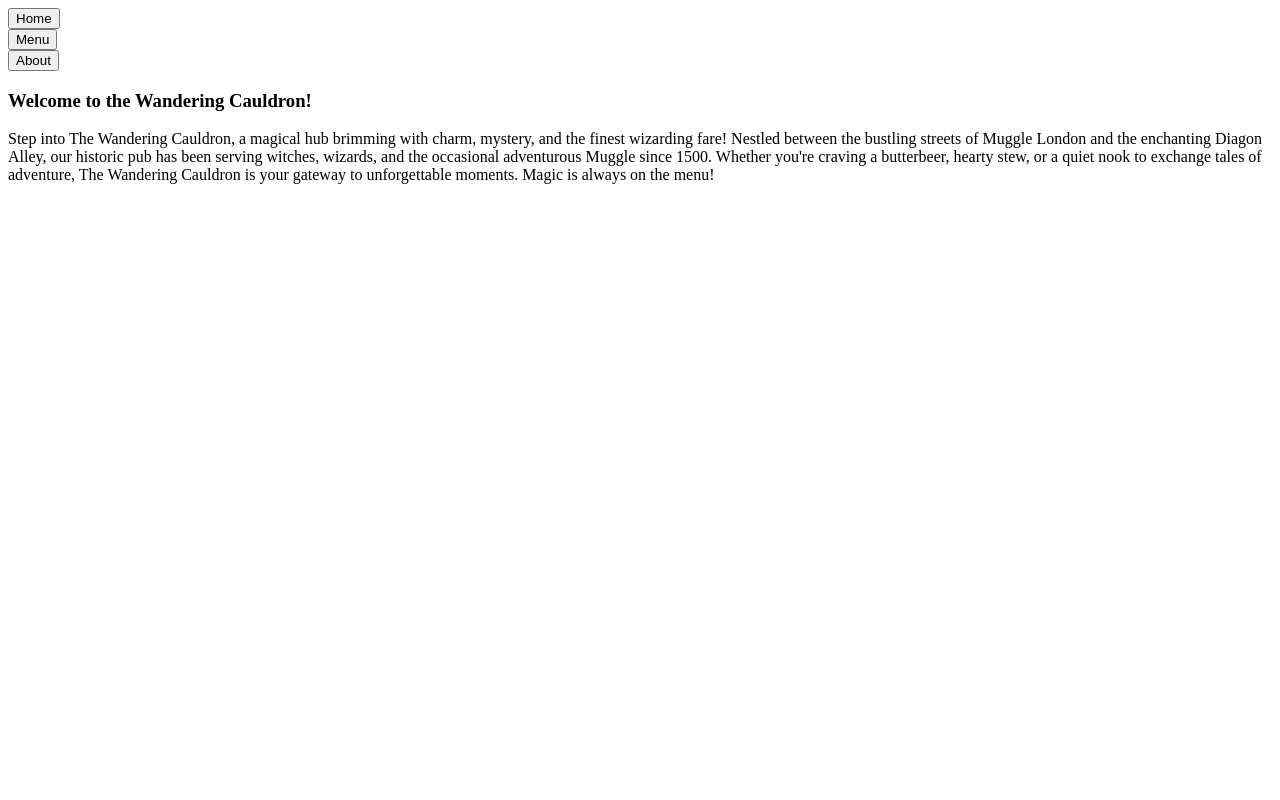
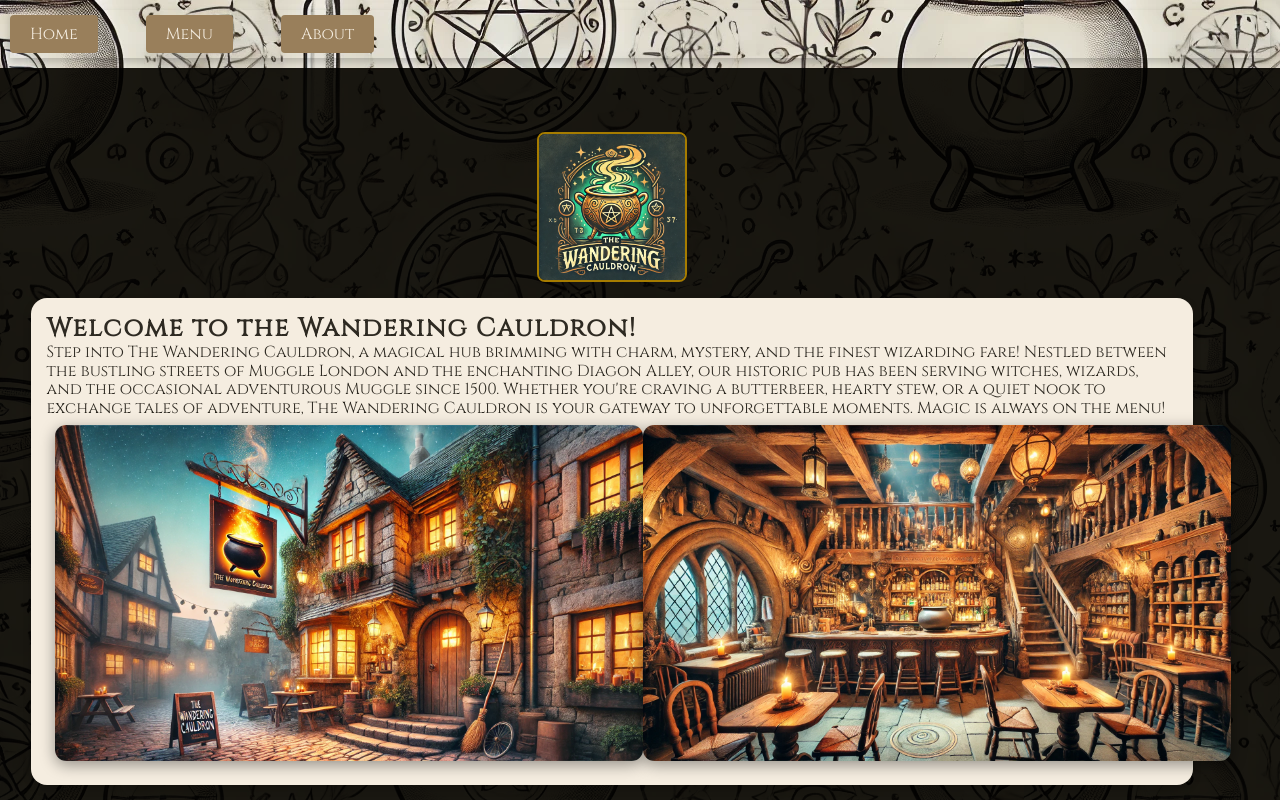
Before and after one commit to gp2856/restaurant_page, a website built with webpack: page src/template.html in a window 1280 px wide. Built offline with nearby package versions, Linux system fonts and the light colour scheme.

Commit message:
added some style

```diff
--- a/src/home.js
+++ b/src/home.js
@@ -1,5 +1,8 @@
-export const homeFunc = (function() {
+    import logoImage from './assets/logo.webp';
+    import exterior from './assets/exterior.webp';
+    import interior from './assets/interior.webp';
 
+    export const homeFunc = (function() {
     const content = document.getElementById('content');
     content.innerHTML = '';
 
@@ -7,9 +10,13 @@ export const homeFunc = (function() {
     homeContents.classList.add('homeContents');
     content.appendChild(homeContents);
 
+    let logo = document.createElement('img');
+    logo.src = logoImage;
+    logo.classList.add('logoImage');
+    homeContents.appendChild(logo);
+
     let welcomeMessage = document.createElement('div');
-    welcomeMessage.innerHTML = `
-    <h3 class='p1'>Welcome to the Wandering Cauldron!</h3>
+    welcomeMessage.innerHTML = `<h3 class='p1'>Welcome to the Wandering Cauldron!</h3>
     Step into The Wandering Cauldron, a magical hub brimming with charm,
      mystery, and the finest wizarding fare!
       Nestled between the bustling streets of Muggle London and the
@@ -19,5 +26,20 @@ export const homeFunc = (function() {
           quiet nook to exchange tales of adventure, The Wandering Cauldron
            is your gateway to unforgettable moments. Magic is always on
             the menu!`;
+    const imageDiv = document.createElement('div');
+    imageDiv.classList.add('imageDiv');
+    welcomeMessage.appendChild(imageDiv);
+
+    const exteriorImage = document.createElement('img');
+    exteriorImage.src = exterior;
+    exteriorImage.classList.add('dish-image');
+    imageDiv.appendChild(exteriorImage);
+
+    const interiorImage = document.createElement('img');
+    interiorImage.src = interior;
+    interiorImage.classList.add('dish-image');
+    imageDiv.appendChild(interiorImage);
+
+    welcomeMessage.classList.add('welcome-message', 'home-items');
     homeContents.appendChild(welcomeMessage);
 })
--- a/src/index.js
+++ b/src/index.js
@@ -1,3 +1,4 @@
+import './styles/styles.css';
 import { homeFunc } from './home.js';
 homeFunc();
 console.log("Test");
--- /dev/null
+++ b/src/styles/styles.css
@@ -0,0 +1,116 @@
+@import "../../node_modules/modern-normalize/modern-normalize.css";
+
+@font-face {
+    font-family: 'Cinzel';
+    src: url('../assets/fonts/Cinzel-VariableFont_wght.ttf') format('truetype');
+    font-weight: normal;
+    font-style: normal;
+}
+
+body {
+    font-family: 'Cinzel';
+    background-color: #1C1A14;
+    /* Deep Espresso Brown */
+    background-image: url('../assets/background.webp');
+    background-repeat: repeat;
+    background-blend-mode: multiply;
+}
+
+header {
+    background-color: #6D5845;
+    color: #F5EDE0;
+    font-weight: bold;
+    padding: 10px;
+    background-image: url('../assets/background.webp');
+}
+
+button {
+    background-color: #997F5B;
+    color: #F5EDE0;
+    border: none;
+    padding: 10px 20px;
+    border-radius: 4px;
+    cursor: pointer;
+}
+
+button:hover {
+    background-color: #B49A7B;
+}
+
+nav {
+    display: flex;
+    justify-content: flex-start;
+    align-items: flex-start;
+    gap: 3rem;
+    padding-top: 0.3rem;
+    padding-bottom: 0.3rem;
+    box-shadow: 0 4px 8px rgba(0, 0, 0, 0.2);
+}
+
+.imageDiv {
+    display: grid;
+    padding: 0.5rem;
+    grid-template-columns: auto auto;
+    justify-items: center;
+}
+
+#content {
+    padding-top: 3rem;
+    display: grid;
+    justify-content: center;
+}
+
+/* home.js */
+.home {
+    padding-top: 0.5rem;
+    display: grid;
+    justify-items: center;
+    align-items: center;
+    height: 100vh;
+}
+
+.homeContents {
+    width: 95%;
+    display: grid;
+    gap: 1rem;
+    justify-items: center;
+}
+
+.welcomeMessage {
+    display: grid;
+    gap: 1rem;
+}
+
+.logoImage {
+    height: 150px;
+    width: 150px;
+    border-radius: 0.5rem;
+    margin-top: 1rem;
+    border: 2px solid rgb(166, 124, 0);
+}
+
+.home-items {
+    width: 95%;
+    border-radius: 1rem;
+    background-color: #F5EDE0;
+    color: #2E2A22;
+    text-align: start;
+    padding: 1rem;
+    box-shadow: 0 4px 8px rgba(0, 0, 0, 0.2);
+}
+
+
+.dish-image {
+    height: 21rem;
+    border-radius: 0.7rem;
+    box-shadow: 0 4px 15px rgba(0, 0, 0, 0.4);
+}
+
+.p1 {
+    font-size: 1.6rem;
+    letter-spacing: 0.1rem;
+    grid-row: 1/2;
+    margin: 0;
+    display: grid;
+    grid-template-columns: auto auto;
+}
--- a/src/template.html
+++ b/src/template.html
@@ -1,18 +1,23 @@
 <!DOCTYPE html>
 <html lang="en">
+
 <head>
     <meta charset="UTF-8">
     <meta name="viewport" content="width=device-width, initial-scale=1.0">
     <title>Document</title>
 </head>
+
 <body>
-   <header>
-    <nav><button>Home</button></nav>
-    <nav><button>Menu</button></nav>
-    <nav><button>About</button></nav>
-   </header>
-   <div id="content">
+    <header>
+        <nav>
+            <button>Home</button>
+            <button>Menu</button>
+            <button>About</button>
+        </nav>
+    </header>
+    <div id="content">
 
-   </div>
+    </div>
 </body>
+
 </html>
```
Also changed, not shown: src/assets/background.webp (added), src/assets/exterior.webp (renamed from src/assets/banner.webp), src/assets/fonts/Cinzel-VariableFont_wght.ttf (added), src/assets/interior.webp (added).
